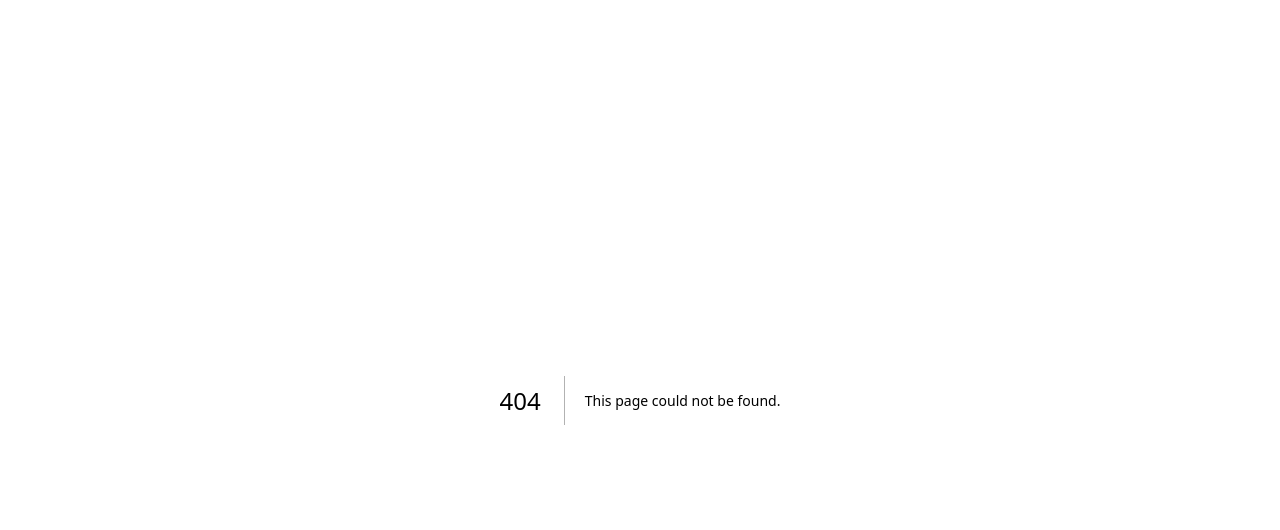
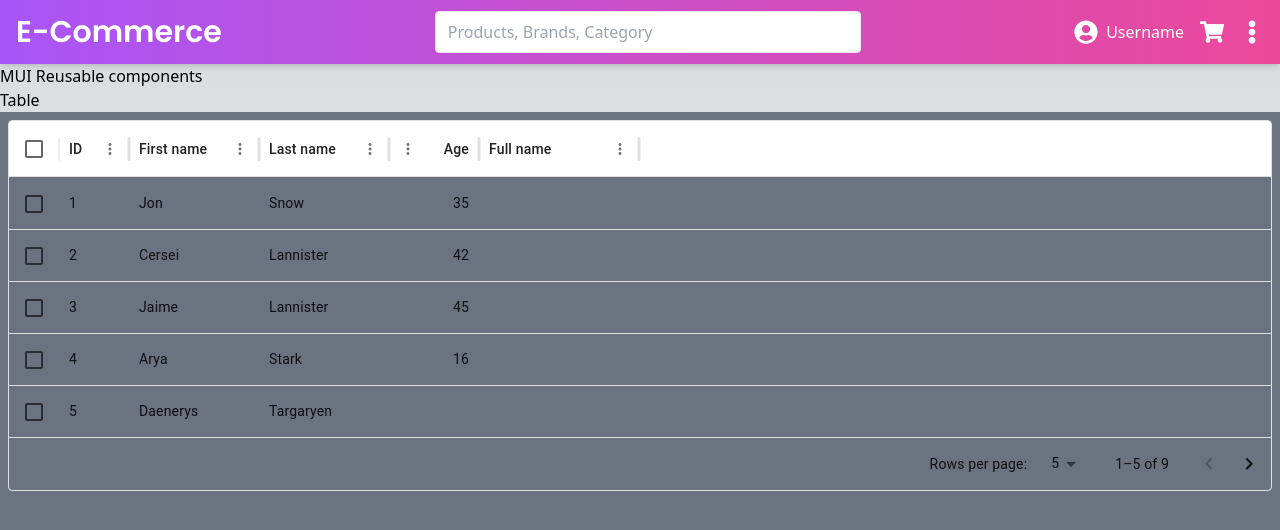
Before and after one commit to akash-pixel/ecommerece-next-client, a Next.js app: page /mui in a window 1280 px wide. Before the commit this address had no page. Shown: the top 530 px of the page. Built offline with nearby package versions, Linux system fonts and the light colour scheme.

Commit message:
Update Navbar template

```diff
--- a/package.json
+++ b/package.json
@@ -9,6 +9,11 @@
     "lint": "next lint"
   },
   "dependencies": {
+    "@emotion/react": "11.11.4",
+    "@emotion/styled": "11.11.5",
+    "@mui/icons-material": "^5.15.18",
+    "@mui/material": "5.15.18",
+    "@mui/x-data-grid": "7.5.0",
     "@reduxjs/toolkit": "2.2.3",
     "axios": "1.6.8",
     "dotenv": "16.4.5",
--- a/src/app/admin/product/page.tsx
+++ b/src/app/admin/product/page.tsx
@@ -6,7 +6,7 @@ import Head from 'next/head';
 
 export default function Home() {
     return (
-        <div className="min-h-screen bg-gray-100 p-4 mt-20">
+        <div className="min-h-screen bg-gray-100 p-4">
             <Head>
                 <title>E-commerce Dashboard</title>
                 <link rel="icon" href="/favicon.ico" />
--- a/src/app/layout.tsx
+++ b/src/app/layout.tsx
@@ -17,10 +17,18 @@ export default function RootLayout({
 }>) {
   return (
     <html lang="en">
+      <head>
+        <link rel="preconnect" href="https://fonts.googleapis.com" />
+        <link rel="preconnect" href="https://fonts.gstatic.com" crossOrigin="anonymous" />
+        <link href="https://fonts.googleapis.com/css2?family=Poppins:wght@400;600&display=swap" rel="stylesheet" />
+
+      </head>
       <body >
         <ReduxProvider>
-          {/* <Navbar /> */}
-          {children}
+          <Navbar />
+          <div className="pt-16">
+            {children}
+          </div>
         </ReduxProvider>
       </body>
     </html>
--- /dev/null
+++ b/src/app/mui/page.tsx
@@ -0,0 +1,23 @@
+import DataTable from "@/components/Mui/Table";
+
+const MUI = () => {
+
+
+    return (
+        <div>
+            <h2>MUI  Reusable components
+            </h2>
+
+            <div>
+                <h3>Table</h3>
+                <DataTable />
+            </div>
+
+
+
+        </div>
+    );
+}
+
+
+export default MUI;
--- /dev/null
+++ b/src/components/Mui/Table.tsx
@@ -0,0 +1,54 @@
+import * as React from 'react';
+import { DataGrid, GridColDef } from '@mui/x-data-grid';
+
+const columns: GridColDef[] = [
+    { field: 'id', headerName: 'ID', width: 70 },
+    { field: 'firstName', headerName: 'First name', width: 130 },
+    { field: 'lastName', headerName: 'Last name', width: 130 },
+    {
+        field: 'age',
+        headerName: 'Age',
+        type: 'number',
+        width: 90,
+    },
+    {
+        field: 'fullName',
+        headerName: 'Full name',
+        description: 'This column has a value getter and is not sortable.',
+        sortable: false,
+        width: 160,
+        // valueGetter: (value, row) => console.log({ value, row }),
+    },
+];
+
+const rows = [
+    { id: 1, lastName: 'Snow', firstName: 'Jon', age: 35 },
+    { id: 2, lastName: 'Lannister', firstName: 'Cersei', age: 42 },
+    { id: 3, lastName: 'Lannister', firstName: 'Jaime', age: 45 },
+    { id: 4, lastName: 'Stark', firstName: 'Arya', age: 16 },
+    { id: 5, lastName: 'Targaryen', firstName: 'Daenerys', age: null },
+    { id: 6, lastName: 'Melisandre', firstName: null, age: 150 },
+    { id: 7, lastName: 'Clifford', firstName: 'Ferrara', age: 44 },
+    { id: 8, lastName: 'Frances', firstName: 'Rossini', age: 36 },
+    { id: 9, lastName: 'Roxie', firstName: 'Harvey', age: 65 },
+];
+
+export default function DataTable() {
+
+
+    return (
+        <div className='p-2 min-h-screen bg-gray-500 w-50'>
+            <DataGrid
+                rows={rows}
+                columns={columns}
+                initialState={{
+                    pagination: {
+                        paginationModel: { page: 0, pageSize: 5 },
+                    },
+                }}
+                pageSizeOptions={[5, 10]}
+                checkboxSelection
+            />
+        </div>
+    );
+}
--- a/src/components/navbar.tsx
+++ b/src/components/navbar.tsx
@@ -3,28 +3,110 @@
 import { useAppSelector } from "@/store/store";
 import "../app/globals.css"
 
-export default function Navbar() {
+// export default function Navbar() {
 
-    const username = useAppSelector((state) => state.user.Username);
+//     const username = useAppSelector((state) => state.user.Username);
+//     return (
+//         <div className="navbar">
+//             <div>
+//                 <a >
+//                     Logo
+//                 </a>
+//             </div>
+//             <div>
+//                 <h1>
+//                     Urban Nest
+//                 </h1>
+//             </div>
+//             <div className="user-cart">
+//                 <a href="#" className="cart-icon">Cart</a>
+//                 <a href="#" className="user">
+//                     Guest
+//                     {/* {username ? "\n" + username : ""} */}
+//                 </a>
+//             </div>
+//         </div>
+//     )
+// }
+import React, { useState } from 'react';
+import { FaBars, FaUserCircle, FaShoppingCart, FaEllipsisV } from 'react-icons/fa';
+import Link from 'next/link';
+
+const Navbar = () => {
+    const [isOpen, setIsOpen] = useState(false);
+    const [menuOpen, setMenuOpen] = useState(false);
+
+    const toggleNav = () => {
+        setIsOpen(!isOpen);
+    };
+
+    const toggleMenu = () => {
+        setMenuOpen(!menuOpen);
+    };
+
     return (
-        <div className="navbar">
-            <div>
-                <a >
-                    Logo
-                </a>
+        <header className="fixed top-0 left-0 w-full bg-gradient-to-r from-purple-500 to-pink-500 shadow-md z-10 h-16">
+            <div className="container mx-auto px-4 py-2 flex items-center justify-between h-full">
+                <div className="text-3xl font-bold text-white" style={{ fontFamily: 'Poppins, sans-serif' }}>
+                    <Link href="/" passHref>
+                        E-Commerce
+                    </Link>
+                </div>
+                <div className="hidden md:flex items-center space-x-4 flex-grow justify-center">
+                    <input
+                        type="text"
+                        placeholder="Products, Brands, Category"
+                        className="border rounded px-3 py-2 w-1/2 text-gray-700"
+                    />
+                </div>
+                <div className="hidden md:flex items-center space-x-4 text-white">
+                    <div className="flex items-center space-x-2">
+                        <FaUserCircle size={24} />
+                        <span>Username</span>
+                    </div>
+                    <FaShoppingCart size={24} />
+                    <div className="relative">
+                        <FaEllipsisV size={24} onClick={toggleMenu} className="cursor-pointer" />
+                        {menuOpen && (
+                            <div className="absolute right-0 mt-2 w-48 bg-white border rounded shadow-lg">
+                                <Link href="/wishlist" passHref>
+                                    <a className="block px-4 py-2 text-gray-800 hover:bg-gray-200">Wishlist</a>
+                                </Link>
+                                <Link href="/orders" passHref>
+                                    <a className="block px-4 py-2 text-gray-800 hover:bg-gray-200">Orders</a>
+                                </Link>
+                            </div>
+                        )}
+                    </div>
+                </div>
+                <div className="md:hidden text-white">
+                    <FaBars size={24} onClick={toggleNav} />
+                </div>
             </div>
-            <div>
-                <h1>
-                    Urban Nest
-                </h1>
-            </div>
-            <div className="user-cart">
-                <a href="#" className="cart-icon">Cart</a>
-                <a href="#" className="user">
-                    Guest
-                    {/* {username ? "\n" + username : ""} */}
-                </a>
-            </div>
-        </div>
-    )
-}
+            {isOpen && (
+                <div className="md:hidden bg-white shadow-md absolute top-16 left-0 w-full">
+                    <div className="px-4 py-2">
+                        <input
+                            type="text"
+                            placeholder="Products, Brands, Category"
+                            className="border rounded px-3 py-2 w-full mb-2 text-gray-700"
+                        />
+                        <div className="flex items-center space-x-2 mb-2">
+                            <FaUserCircle size={24} />
+                            <span>Username</span>
+                        </div>
+                        <nav className="flex flex-col space-y-2">
+                            <Link href="/">Home</Link>
+                            <Link href="/shop">Shop</Link>
+                            <Link href="/contact">Contact</Link>
+                            <Link href="/wishlist">Wishlist</Link>
+                            <Link href="/orders">Orders</Link>
+                        </nav>
+                    </div>
+                </div>
+            )}
+        </header>
+    );
+};
+
+export default Navbar;
```
Also changed, not shown: 2 other files (tests, documents, lock files or other folders).
